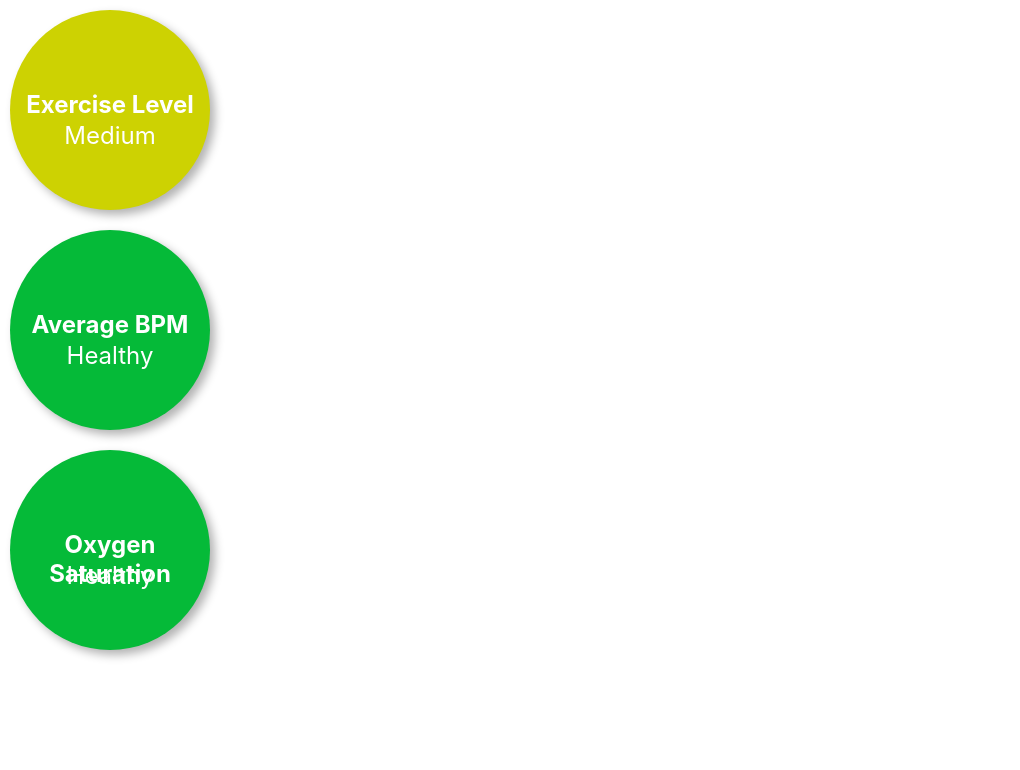
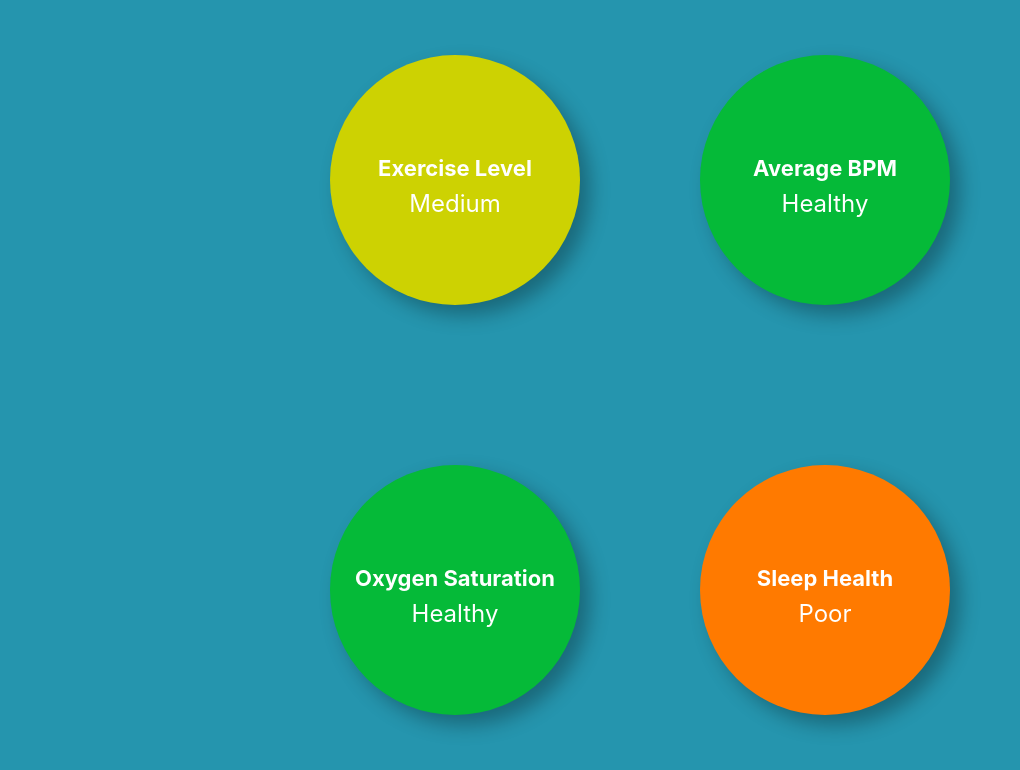
Before and after one commit to RAIT-team/tracker-app, a React (Create React App) app in the folder app-frontend/: page /risk in a window 1280 px wide. Shown: the top 770 px of the page, without its empty margins (0-1020 px from the left). Built offline with nearby package versions, Linux system fonts and the light colour scheme.

Commit message:
Changes 13

```diff
--- a/app-frontend/src/risk/risk.css
+++ b/app-frontend/src/risk/risk.css
@@ -1,38 +1,43 @@
+/* HealthMetrics.css */
 .body-container {
+  height: 100vh;
+  margin: 0;
+  background-color: #2595ae;
   display: flex;
   justify-content: center;
   align-items: center;
-  height: 100vh;
-  position: absolute;
-  left: 50%;
-  top: 50%;
-  transform: translate(-50%, -50%);
-  align-items: center;
-  justify-content: center;
-  margin: 0;
-  background: linear-gradient(to bottom, #2595ae, #fff);
 }
 
 .button-container {
-  display: flex;
-  flex-direction: column;
+  display: grid;
+
+  grid-template-columns: 1fr 1fr;
+  grid-gap: 20px;
+  justify-content: center;
+  align-items: center;
+  height: 100%;
+  position: absolute;
+  top: 50%;
+  left: 50%;
+  transform: translate(-50%, -50%);
 }
 
 .circle-button {
-  width: 200px;
-  height: 200px;
+  width: 250px;
+  height: 250px;
   border-radius: 50%;
   color: #fff;
   font-size: 24px;
   font-weight: bold;
   text-align: center;
   position: relative;
-  margin: 10px;
-  box-shadow: 5px 5px 10px rgba(0, 0, 0, 0.3);
+  box-shadow: 10px 10px 20px rgba(0, 0, 0, 0.3);
   display: flex;
   flex-direction: column;
   align-items: center;
   justify-content: center;
+  margin: 50px;
+  margin-top: 20px;
 }
 
 .circle-text {
@@ -44,11 +49,12 @@
   display: flex;
   justify-content: center;
   align-items: flex-start;
+  font-size: 22px;
 }
 
 .data-box {
   font-size: 24px;
   font-weight: normal;
   position: absolute;
-  bottom: 30%;
+  bottom: 35%;
 }
--- a/app-frontend/src/risk/risk.js
+++ b/app-frontend/src/risk/risk.js
@@ -4,26 +4,29 @@ import "./risk.css";
 function Risk() {
   const [avgBPM, setAvgBPM] = useState(70);
   const [oxygenSat, setOxygenSat] = useState(98);
+  const [sleepAmount, setSleepAmount] = useState(9746 / 60 / 60);
 
   useEffect(() => {
-    // Conditional logic for the first circle
+    // Calculate and label the result for Exercise Level
     const circle1 = document.getElementById("circle1");
     const data1 = document.getElementById("data1");
     const highInt = 1451 * 1.5;
     const totalInt = highInt + 530;
+    const isTotalGreaterThan3600 = totalInt > 3600;
+    const isTotalLessThanOrEqualTo1800 = totalInt <= 1800;
 
-    if (totalInt > 3600) {
+    if (isTotalGreaterThan3600) {
       circle1.style.backgroundColor = "#05BA38"; // Set color to green
       data1.innerHTML = "High"; // Set text to "High"
-    } else if (totalInt <= 1800) {
+    } else if (!isTotalLessThanOrEqualTo1800) {
+      circle1.style.backgroundColor = "#CDD202"; // Set color to yellow
+      data1.innerHTML = "Medium"; // Set text to "Medium"
+    } else {
       circle1.style.backgroundColor = "#FF7A00"; // Set color to orange
       data1.innerHTML = "Low"; // Set text to "Low"
-    } else {
-      circle1.style.backgroundColor = "#CDD202"; // Set color to yellow
-      data1.innerHTML = "Medium"; // Set text to "Medium"
     }
 
-    // Conditional logic for the second circle
+    // Calculate and label the result for Average BPM
     const circle2 = document.getElementById("circle2");
     const data2 = document.getElementById("data2");
 
@@ -35,7 +38,7 @@ function Risk() {
       data2.innerHTML = "At-Risk"; // Set text to "At-Risk"
     }
 
-    // Conditional logic for the third circle
+    // Calculate and label the result for Oxygen Saturation
     const circle3 = document.getElementById("circle3");
     const data3 = document.getElementById("data3");
 
@@ -46,9 +49,25 @@ function Risk() {
       circle3.style.backgroundColor = "#FF7A00"; // Set color to orange
       data3.innerHTML = "At-Risk"; // Set text to "At-Risk"
     }
-  }, [avgBPM, oxygenSat]);
+
+    // Calculate and label the result for Sleep Health
+    const circle4 = document.getElementById("circle4");
+    const data4 = document.getElementById("data4");
+
+    if (sleepAmount >= 7) {
+      circle4.style.backgroundColor = "#05BA38"; // Set color to green
+      data4.innerHTML = "Healthy"; // Set text to "Healthy"
+    } else if (sleepAmount >= 4 && sleepAmount < 7) {
+      circle4.style.backgroundColor = "#CDD202"; // Set color to yellow
+      data4.innerHTML = "Strained"; // Set text to "Strained"
+    } else {
+      circle4.style.backgroundColor = "#FF7A00"; // Set color to orange
+      data4.innerHTML = "Poor"; // Set text to "Poor"
+    }
+  }, [avgBPM, oxygenSat, sleepAmount]);
 
   return (
+    <div className="body-container">
       <div className="button-container">
         <div className="circle-button" id="circle1">
           <div className="circle-text">Exercise Level</div>
@@ -68,6 +87,13 @@ function Risk() {
             TBD
           </div>
         </div>
+        <div className="circle-button" id="circle4">
+          <div className="circle-text">Sleep Health</div>
+          <div className="data-box" id="data4">
+            TBD
+          </div>
+        </div>
+      </div>
     </div>
   );
 }
```
Lines whose indentation alone changed are shown as unchanged.
